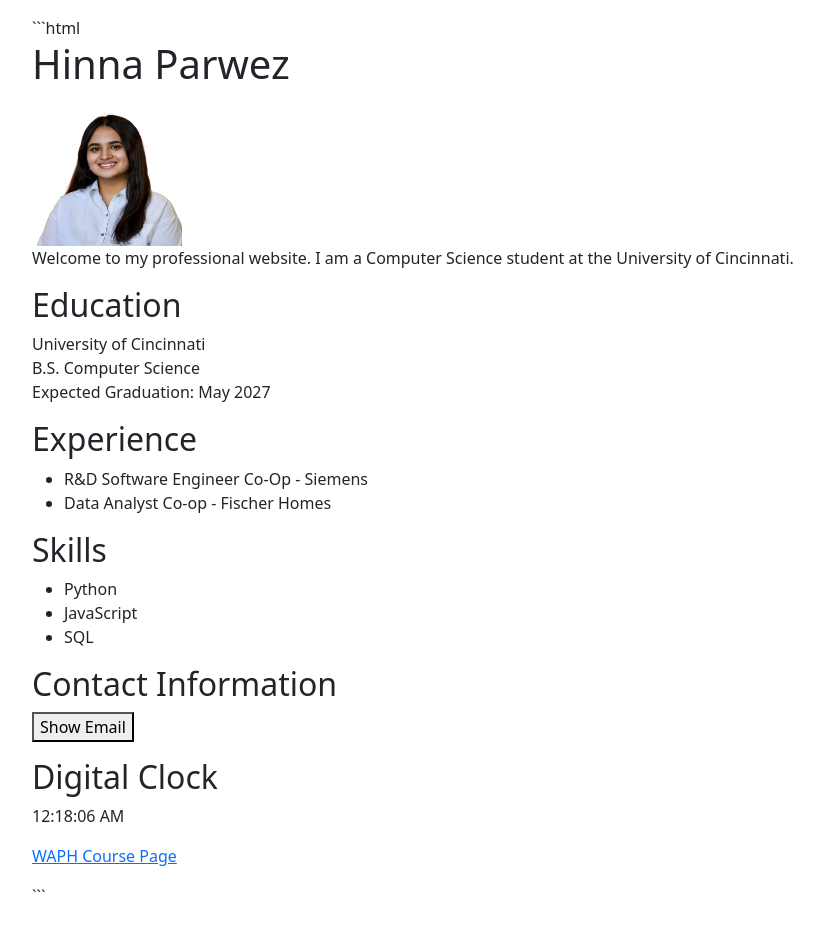
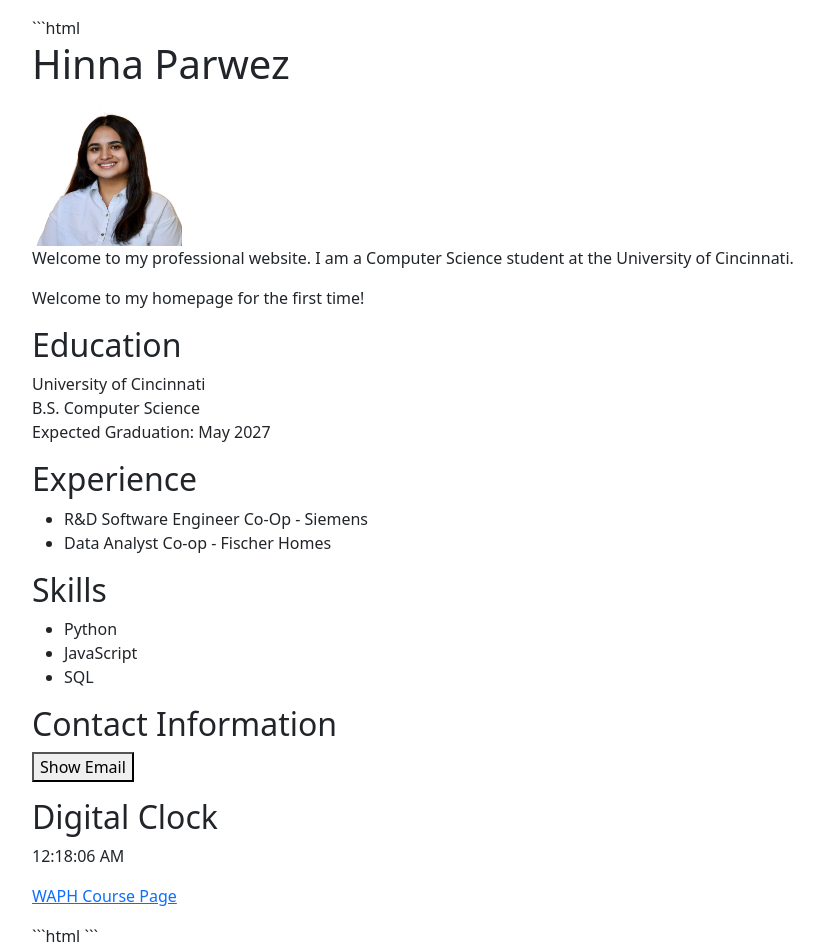
Before and after one commit to hinnaparwezuc/hinnaparwezuc.github.io, a plain HTML site: page index.html in a window 1280 px wide. Shown: the whole page, without its empty margins (50-873 px from the left). Before the commit the page ends 908 px from the top, so only its background shows below. Drawn offline with nearby package versions, Linux system fonts and the light colour scheme.

Commit message:
Check last visit

````diff
--- a/index.html
+++ b/index.html
@@ -17,6 +17,8 @@
         Welcome to my professional website. I am a Computer Science student at the
         University of Cincinnati.
     </p>
+
+    <p id="welcomeMessage"></p>
 
     <h2>Education</h2>
     <p>
@@ -52,10 +54,25 @@
         <a href="waph.html">WAPH Course Page</a>
     </p>
 
+```html
 <script>
     function showEmail() {
         document.getElementById("email").innerHTML =
             "parwezhs@mail.uc.edu";
+    }
+
+    function checkVisit() {
+        let lastVisit = localStorage.getItem("lastVisit");
+
+        if (lastVisit === null) {
+            document.getElementById("welcomeMessage").innerHTML =
+                "Welcome to my homepage for the first time!";
+        } else {
+            document.getElementById("welcomeMessage").innerHTML =
+                "Welcome back! Your last visit was " + lastVisit;
+        }
+
+        localStorage.setItem("lastVisit", new Date().toString());
     }
 
     function updateClock() {
@@ -65,11 +82,10 @@
             now.toLocaleTimeString();
     }
 
+    checkVisit();
+
     setInterval(updateClock, 1000);
 
     updateClock();
 </script>
-
-</body>
-</html>
 ```
````
Lines whose indentation alone changed are shown as unchanged.
